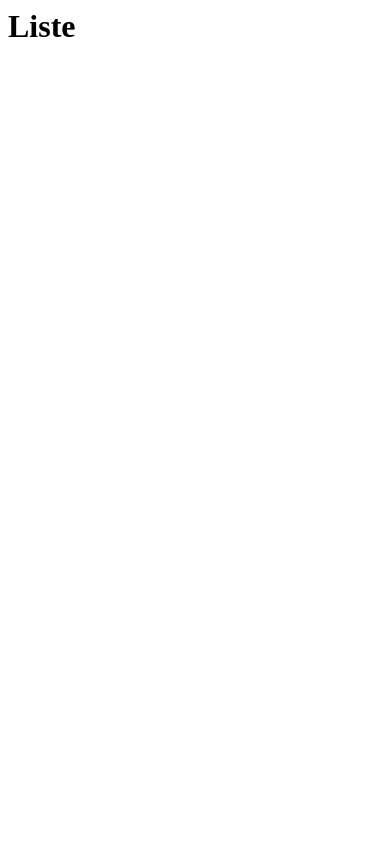
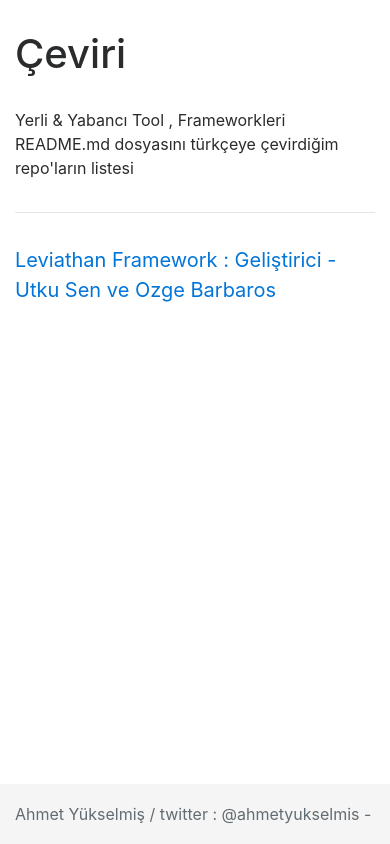
Before and after one commit to ahmetyukselmis/ceviri, a plain HTML site: page index.html in a window 390 px wide. Drawn offline with nearby package versions, Linux system fonts and the light colour scheme.

Commit message:
v1 ahmetyukselmis.github.io/ceviri/
Basit responsive UI yapıldı
Leviathan eklendi listeye

```diff
--- a/index.html
+++ b/index.html
@@ -1,9 +1,64 @@
 <html>
 <head>
 <title>Çeviri</title>
+<!--- CSS -->
+<link rel="stylesheet" href="https://maxcdn.bootstrapcdn.com/bootstrap/4.0.0-beta.3/css/bootstrap.min.css" integrity="sha384-Zug+QiDoJOrZ5t4lssLdxGhVrurbmBWopoEl+M6BdEfwnCJZtKxi1KgxUyJq13dy" crossorigin="anonymous">
+<script src="https://maxcdn.bootstrapcdn.com/bootstrap/4.0.0-beta.3/js/bootstrap.min.js" integrity="sha384-a5N7Y/aK3qNeh15eJKGWxsqtnX/wWdSZSKp+81YjTmS15nvnvxKHuzaWwXHDli+4" crossorigin="anonymous"></script>
+<!--- CSS -->
 </head>
 <body>
-<h1>Liste</h1>
+	<!--- grid.css -->
+<style type="text/css">
 
+body {
+  padding-top: 2rem;
+  padding-bottom: 2rem;
+}
+
+h3 {
+  margin-top: 2rem;
+}
+
+hr {
+  margin-top: 2rem;
+  margin-bottom: 2rem;
+}
+.footer {
+  position: absolute;
+  bottom: 0;
+  width: 100%;
+  /* Set the fixed height of the footer here */
+  height: 60px;
+  line-height: 60px; /* Vertically center the text there */
+  background-color: #f5f5f5;
+}
+.liste{
+	font-size: 20px;
+}
+
+
+	</style>
+	<!--- grid.css end -->
+	    <div class="container">
+<h1>Çeviri</h1>
+<br>
+<p>Yerli & Yabancı Tool , Frameworkleri README.md dosyasını türkçeye çevirdiğim repo'ların listesi</p>
+<hr>
+
+	 <div class="liste">
+        <a href="https://github.com/ahmetyukselmis/ceviri/blob/master/leviathan.md"><span>Leviathan Framework : Geliştirici - Utku Sen ve Ozge Barbaros</span></a>
+    </div>
+
+		</div>
+
+		 <footer class="footer">
+      <div class="container">
+        <span class="text-muted">Ahmet Yükselmiş / twitter : @ahmetyukselmis - 2017 </span>
+      </div>
+    </footer>
+<!--- JS -->
+<script src="https://code.jquery.com/jquery-3.2.1.slim.min.js" integrity="sha384-KJ3o2DKtIkvYIK3UENzmM7KCkRr/rE9/Qpg6aAZGJwFDMVNA/GpGFF93hXpG5KkN" crossorigin="anonymous"></script>
+<script src="https://cdnjs.cloudflare.com/ajax/libs/popper.js/1.12.9/umd/popper.min.js" integrity="sha384-ApNbgh9B+Y1QKtv3Rn7W3mgPxhU9K/ScQsAP7hUibX39j7fakFPskvXusvfa0b4Q" crossorigin="anonymous"></script>
+<!--- JS -->
 </body>
 </html>
```
